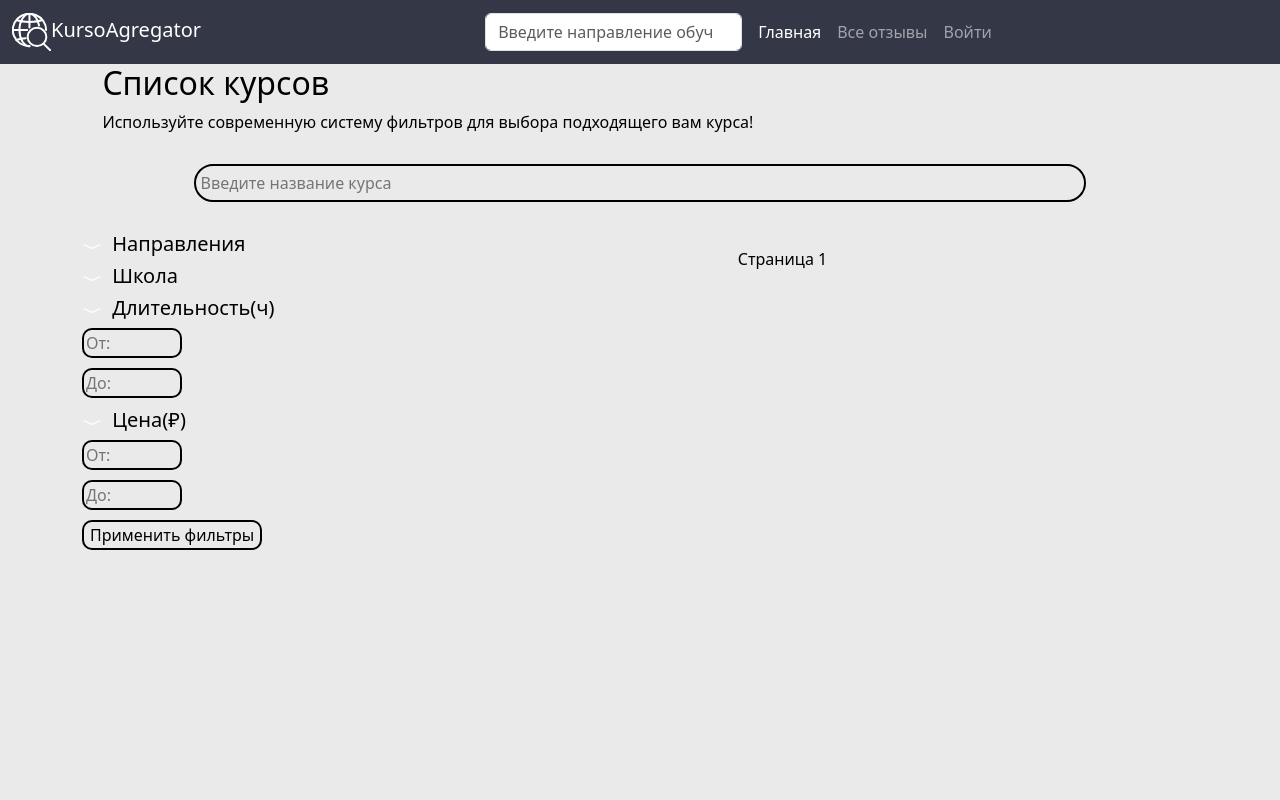
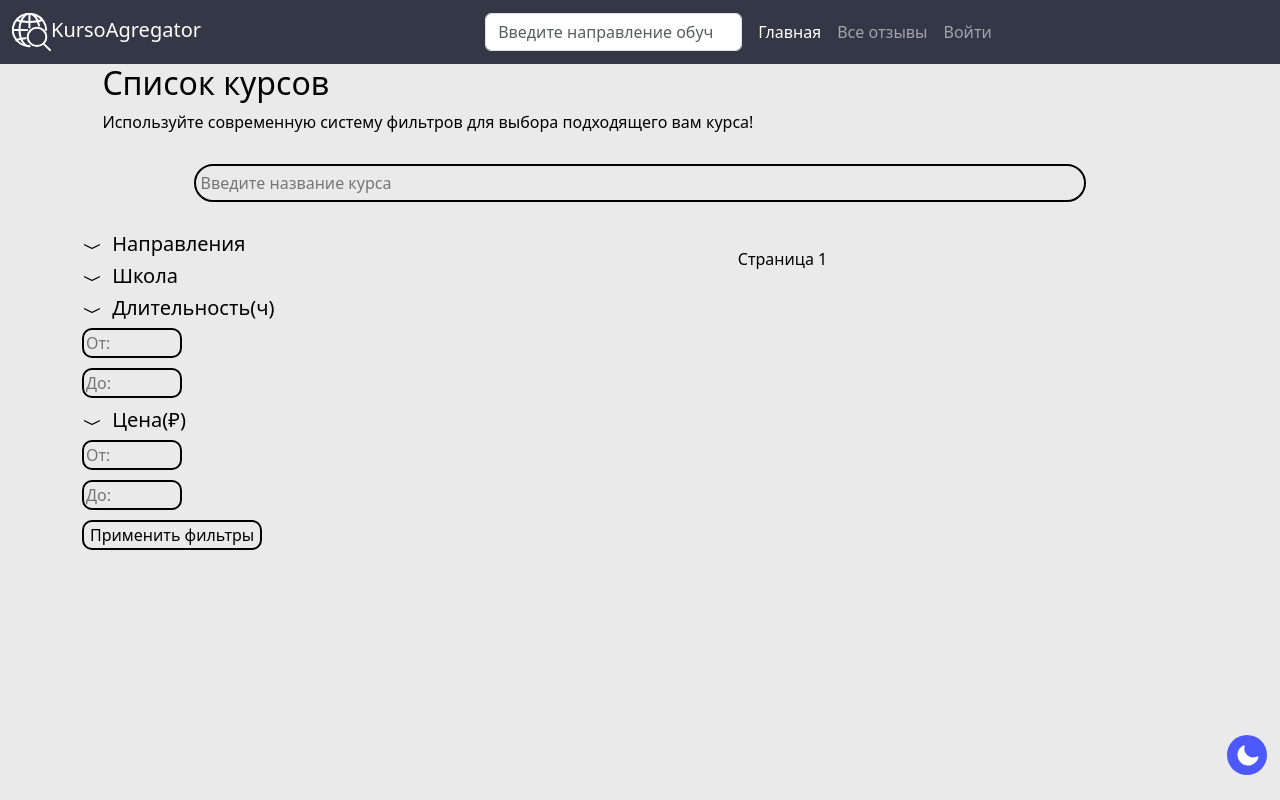
Before and after one commit to Njves/KursoAgregator, a Flask app: page /list_courses in a window 1280 px wide. Run offline with Flask 2, Linux system fonts and the light colour scheme; data that the repository does not hold is empty.

Commit message:
Переключатель между темами готов

```diff
--- /dev/null
+++ b/app/static/script/theme.js
@@ -0,0 +1,27 @@
+document.addEventListener('DOMContentLoaded', function() {
+    var themeToggle = document.getElementById('theme-toggle');
+    var body = document.body;
+    var savedTheme = localStorage.getItem('theme');
+    if (savedTheme) {
+        body.classList.add(savedTheme);
+    }
+    if (savedTheme === 'dark-theme') {
+        themeToggle.src = "/static/icon/sun.svg";
+    } else {
+        themeToggle.src = "/static/icon/moon.svg";
+    }
+    themeToggle.addEventListener('click', function() {
+        var isDarkTheme = body.classList.contains('dark-theme');
+        if (isDarkTheme) {
+            body.classList.remove('dark-theme');
+            body.classList.add('light-theme');
+            localStorage.setItem('theme', 'light-theme');
+            themeToggle.src = "/static/icon/moon.svg";
+        } else {
+            body.classList.remove('light-theme');
+            body.classList.add('dark-theme');
+            localStorage.setItem('theme', 'dark-theme');
+            themeToggle.src = "/static/icon/sun.svg";
+        }
+    });
+});
--- a/app/static/style/base.css
+++ b/app/static/style/base.css
@@ -1,6 +1,7 @@
 :root {
     --background-color: #EAEAEA;
     --text-color: #000000;
+    --background-toggle-theme: #4E59FD;
 }
 
 body {
@@ -11,4 +12,21 @@ body {
 .dark-theme {
     --background-color: #333746;
     --text-color: #ffffff;
+    --background-toggle-theme: #484c59;
 }
+.theme-toggle-circle {
+    position: fixed;
+    right: 1%;
+    bottom: 25px;
+    width: 40px; /* Размер круга */
+    height: 40px;
+    border-radius: 50%; /* Делаем круглый */
+    background-color: var(--background-toggle-theme);
+    display: flex;
+    justify-content: center;
+    align-items: center;
+}
+
+#theme-toggle {
+    width: 25px;
+}
--- a/app/static/style/course.css
+++ b/app/static/style/course.css
@@ -5,7 +5,7 @@
 }
 
 .dark-theme {
-    --background-color:#484c59;
+    --background-color:#333746;
     --background-color-grid-dir: #484c59;
     --text-color-tag: #ffffff;
 }
--- a/app/static/style/courses.css
+++ b/app/static/style/courses.css
@@ -1,15 +1,19 @@
 :root {
     --background-color: #EAEAEA;
     --text-color: #000000;
+    --text-color-search: #a8a8a8;
     --border-color: 2px solid #000000;
     --background-color-container:#4E59FD;
+    --color-arrow: invert(100%);
 }
 
 .dark-theme {
-    --background-color:#484c59;
-    --text-color: #a8a8a8;
+    --background-color:#333746;
+    --text-color: #ffffff;
+    --text-color-search: #a8a8a8;
     --border-color: 2px solid #ffffff;
     --background-color-container:#484c59;
+    --color-arrow: invert(0%);
 }
 
 #search {
@@ -17,7 +21,7 @@
     padding: 5px;
     border-radius: 40px;
     background-color: var(--background-color);
-    color: var(--text-color);
+    color: var(--text-color-search);
     border: var(--border-color);
 }
 .pages {
@@ -27,6 +31,7 @@
     justify-content: center;
 
 }
+
 .pages a{
     margin: 10px;
 }
@@ -43,6 +48,7 @@
 
 .img_button {
     padding-right: 5px;
+    filter: var(--color-arrow);
 }
 
 .filter-container input[type="checkbox"] {
--- a/app/static/style/main.css
+++ b/app/static/style/main.css
@@ -2,14 +2,14 @@
     --background-color-grid:#4E59FD;
     --color-arrow: #4E59FD;
     --color-text-item: #ffffff;
-    --color-book: hue-rotate(180deg);
+    --color-book: invert(0%);
 }
 
 .dark-theme {
     --background-color-grid:#484c59;
-    --color-arrow: #ffffff;
+    --color-arrow: #3e4354;
     --color-text-item: #ffffff;
-    --color-book: hue-rotate(0deg);
+    --color-book: invert(100%);
 }
 
 .main {
--- a/app/templates/base.html
+++ b/app/templates/base.html
@@ -38,16 +38,19 @@
           <a class="nav-link" href="{{ url_for('auth.logout') }}">Выйти</a>
         </li>
         {% endif %}
-
       </ul>
     </div>
   </div>
+
 </nav>
 {% block content %}
 {% endblock %}
-
+<script src="{{ url_for('static', filename='script/theme.js') }}"></script>
 <script src="https://cdn.jsdelivr.net/npm/bootstrap@5.3.2/dist/js/bootstrap.bundle.min.js" integrity="sha384-C6RzsynM9kWDrMNeT87bh95OGNyZPhcTNXj1NW7RuBCsyN/o0jlpcV8Qyq46cDfL" crossorigin="anonymous"></script>
 <script src="https://cdn.jsdelivr.net/npm/@popperjs/core@2.11.8/dist/umd/popper.min.js" integrity="sha384-I7E8VVD/ismYTF4hNIPjVp/Zjvgyol6VFvRkX/vR+Vc4jQkC+hVqc2pM8ODewa9r" crossorigin="anonymous"></script>
 <script src="https://cdn.jsdelivr.net/npm/bootstrap@5.3.2/dist/js/bootstrap.min.js" integrity="sha384-BBtl+eGJRgqQAUMxJ7pMwbEyER4l1g+O15P+16Ep7Q9Q+zqX6gSbd85u4mG4QzX+" crossorigin="anonymous"></script>
 </body>
+<div class="theme-toggle-circle" id="theme-toggle-circle">
+  <img src="{{ url_for('static', filename='icon/sun.svg') }}" id="theme-toggle">
+</div>
 </html>
```
Also changed, not shown: app/static/style/review.css (+5 -4 lines), app/static/icon/chevron-left.svg, app/static/icon/chevron-right.svg, app/static/icon/moon.svg (added), app/static/icon/sun.svg (added).
